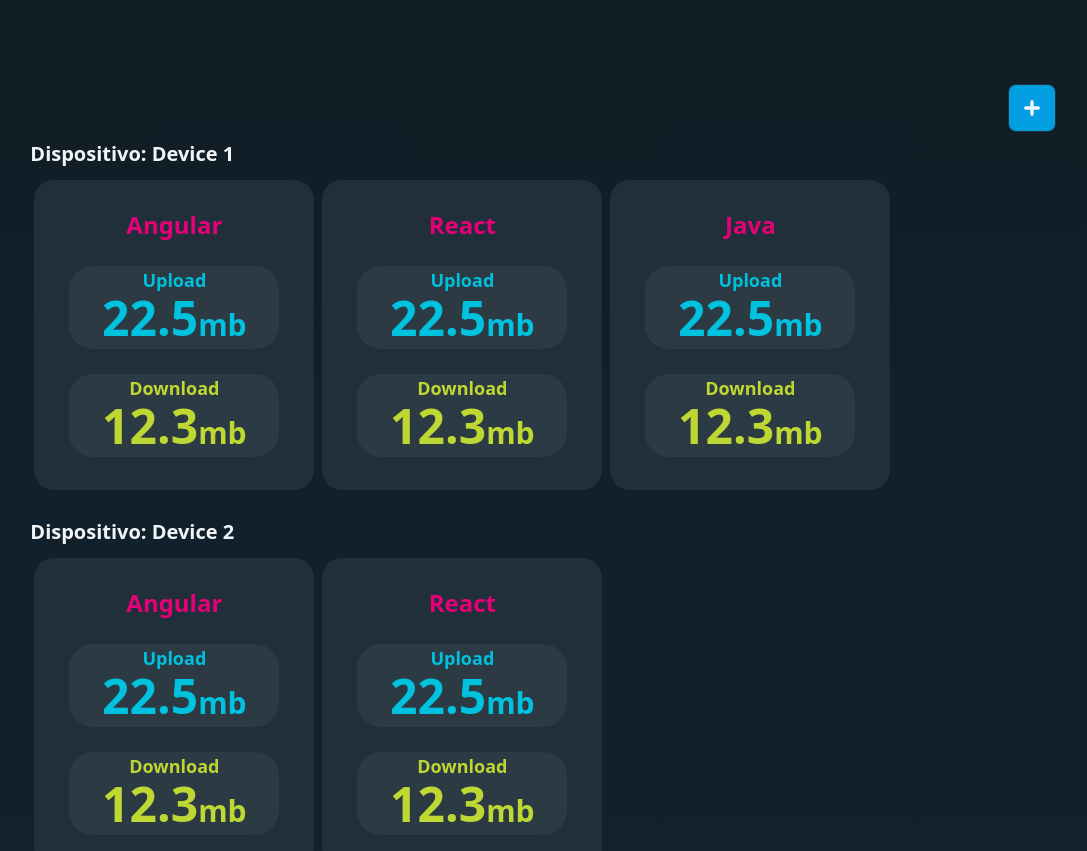
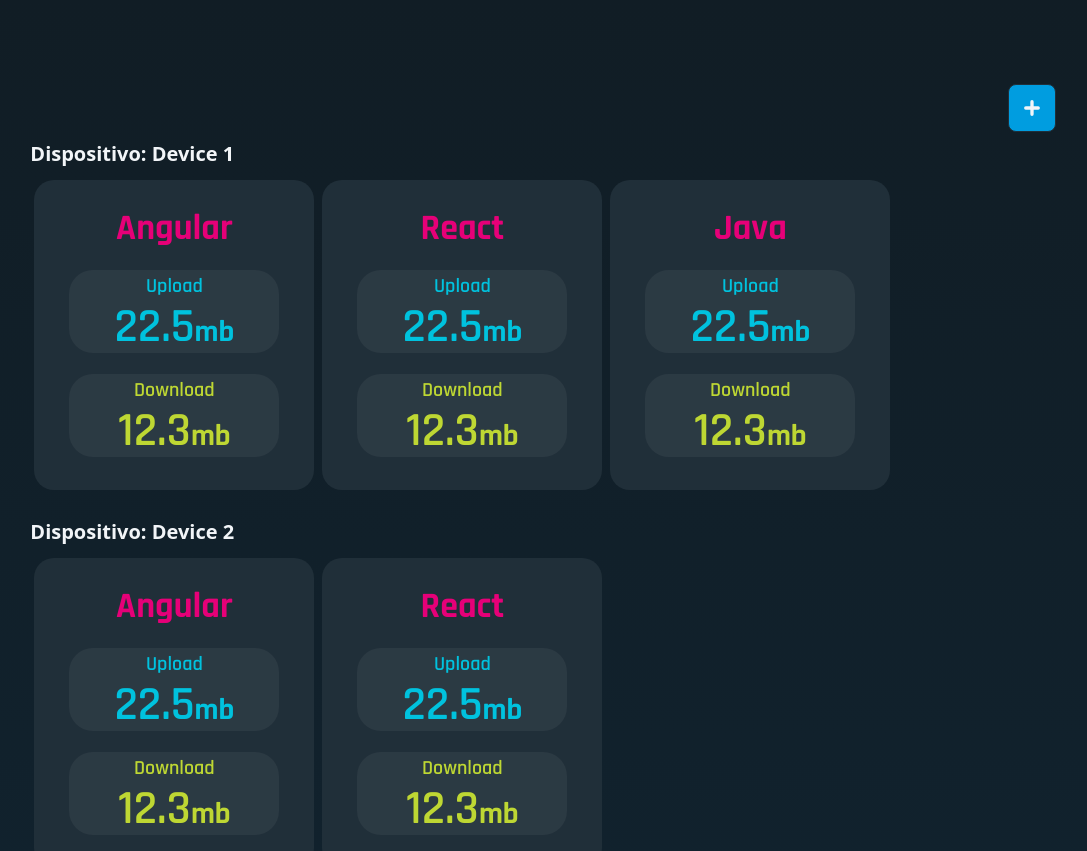
Before and after one commit to App-Challenge-Traffic-Manager/hackathon, an Angular app in the folder frontend/: page /home in a window 1280 px wide. Shown: the top 851 px of the page, without its empty margins (101-1188 px from the left). Built offline with nearby package versions, Linux system fonts and the light colour scheme.

Commit message:
feat: :sparkles: updates font of card home

```diff
--- a/frontend/src/app/pages/home/card/card.component.html
+++ b/frontend/src/app/pages/home/card/card.component.html
@@ -2,23 +2,23 @@
   class="bg-neutral min-w-[140px] min-h-[155px] sm:h-[155px] sm:w-[140px] md:h-[232px] md:w-[210px] lg:h-[310px] lg:w-[280px] m-1 rounded-[20px] justify-center items-center text-center flex pt-1 pb-2"
 >
   <div class="h-5/6 justify-between items-center flex flex-col w-full">
-    <p class="text-accent text-2xl font-semibold">{{ app.title }}</p>
-    <div class="h-2/6 bg-base-100 bg-opacity-5 w-3/4 rounded-3xl">
-      <p class="text-primary text-lg font-semibold">Upload</p>
+    <p class="text-accent text-4xl font-bold font-rajdhani">{{ app.title }}</p>
+    <div class="h-2/6 bg-base-100 bg-opacity-5 w-3/4 rounded-3xl flex flex-col justify-around">
+      <p class="text-primary text-xl font-semibold font-rajdhani">Upload</p>
       <div class="inline-block">
-        <span class="text-primary text-5xl font-bold">{{
+        <span class="text-primary text-5xl font-semibold font-rajdhani">{{
           app.downloadSize
         }}</span>
-        <span class="text-primary text-3xl font-bold">mb</span>
+        <span class="text-primary text-3xl font-bold font-rajdhani">mb</span>
       </div>
     </div>
-    <div class="h-2/6 bg-base-100 bg-opacity-5 w-3/4 rounded-3xl">
-      <p class="text-secondary text-lg font-semibold">Download</p>
+    <div class="h-2/6 bg-base-100 bg-opacity-5 w-3/4 rounded-3xl flex flex-col justify-around">
+      <p class="text-secondary text-xl font-semibold font-rajdhani">Download</p>
       <div class="inline-block">
-        <span class="text-secondary text-5xl font-bold">{{
+        <span class="text-secondary text-5xl font-semibold font-rajdhani">{{
           app.uploadSize
         }}</span>
-        <span class="text-secondary text-3xl font-bold">mb</span>
+        <span class="text-secondary text-3xl font-bold font-rajdhani">mb</span>
       </div>
     </div>
   </div>
--- a/frontend/src/index.html
+++ b/frontend/src/index.html
@@ -1,11 +1,17 @@
-<!doctype html>
+<!DOCTYPE html>
 <html lang="en">
   <head>
-  <meta charset="utf-8">
+    <meta charset="utf-8" />
     <title>Frontend</title>
-  <base href="/">
-  <meta name="viewport" content="width=device-width, initial-scale=1">
-  <link rel="icon" type="image/x-icon" href="favicon.ico">
+    <base href="/" />
+    <meta name="viewport" content="width=device-width, initial-scale=1" />
+    <link rel="icon" type="image/x-icon" href="favicon.ico" />
+    <link rel="preconnect" href="https://fonts.googleapis.com" />
+    <link rel="preconnect" href="https://fonts.gstatic.com" crossorigin />
+    <link
+      href="https://fonts.googleapis.com/css2?family=Rajdhani&display=swap"
+      rel="stylesheet"
+    />
   </head>
   <body>
     <app-root></app-root>
--- a/frontend/src/styles.scss
+++ b/frontend/src/styles.scss
@@ -2,3 +2,4 @@
 @tailwind base;
 @tailwind components;
 @tailwind utilities;
+@import url("https://fonts.googleapis.com/css?family=Rajdhani:400,500,600,700");
--- a/frontend/tailwind.config.js
+++ b/frontend/tailwind.config.js
@@ -2,7 +2,11 @@
 module.exports = {
   content: ["./src/**/*.{html,ts}"],
   theme: {
-    extend: {},
+    extend: {
+      fontFamily: {
+        'rajdhani': ['Rajdhani', 'sans-serif']
+      },
+    },
   },
   plugins: [require("daisyui")],
 
```
Lines whose indentation alone changed are shown as unchanged.
